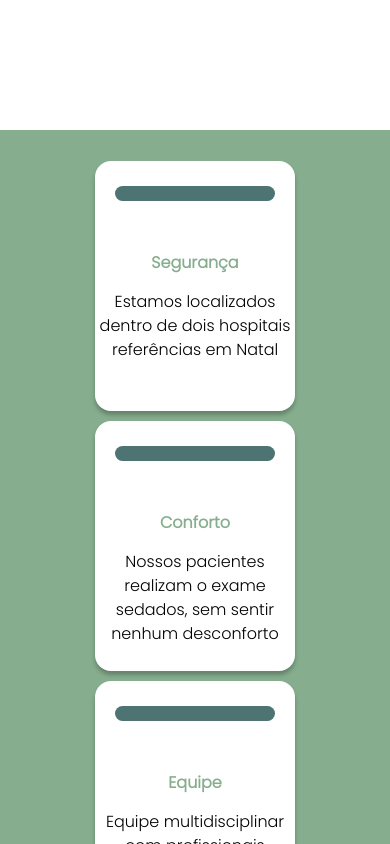
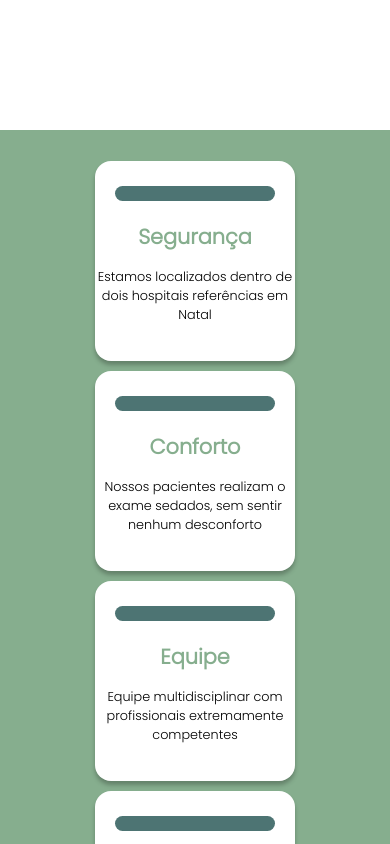
Before and after one commit to caduce3/clinicaPrototipo2, a Next.js app in the folder clinica/: page / in a window 390 px wide. Shown: the part 2100-2944 px from the top of the page. Built offline with nearby package versions, Linux system fonts and the light colour scheme.

Commit message:
alterações solicitadas pelo cliente em andamento

```diff
--- a/clinica/src/components/CardQuadrado/CardQuadrado.js
+++ b/clinica/src/components/CardQuadrado/CardQuadrado.js
@@ -3,7 +3,7 @@ import './style.css';
 
 function CardQuadrado(props) {
   return (
-    <>
+    < >
         <div id="cardQuadrado">
             <div id="quadrado"></div>
             <h3>{props.subtitulo}</h3>
@@ -11,7 +11,7 @@ function CardQuadrado(props) {
                 {props.texto}
             </p>
         </div>
-    </>
+    </ >
   )
 }
 
--- a/clinica/src/components/CardQuadrado/style.css
+++ b/clinica/src/components/CardQuadrado/style.css
@@ -1,28 +1,31 @@
 @import url('https://fonts.googleapis.com/css2?family=Poppins:wght@300&display=swap');
 
 #cardQuadrado {
-    width: 300px;
-    height: 300px;
+    width: 200px;
+    height: 200px;
     border-radius: 16px;
     box-shadow: 0px 4px 4px 0px #00000040;
     background-color: #ffffff;
     margin: auto;
     font-family: 'Poppins', sans-serif;
+
 }
 
 #cardQuadrado p {
     color: black;
     text-align: center;
     font-weight: 500!important;
+    font-size: 0.8rem;
 }
 
 
 #cardQuadrado h3 {
     color: #86AE8E;
     font-weight: bold;
-    font-size: 1.8rem;
+    font-size: 1.3rem;
     text-align: center;
     padding-bottom: 15px;
+    margin-top: -30px;
 }
 
 #cardQuadrado img {
@@ -33,19 +36,20 @@
 
 @media (max-width: 1200px) {
 
-    #cardQuadrado {
-        width: 200px;
-        height: 250px;
-    }
     #cardQuadrado img {
         padding-top: 10px;
 
     }
-    #cardQuadrado h3 {
-        font-size: 1rem;
+    #cardQuadrado {
+        width: 150px;
+        height: 150px;
+    }
+    #cardQuadrado p {
+        font-size: 0.6rem;
     }
 
-    #cardQuadrado p {
+
+    #cardQuadrado h3 {
         font-size: 1rem;
     }
 }
@@ -54,6 +58,19 @@
     #cardQuadrado {
         margin-bottom: 10px;
     }
+    #cardQuadrado {
+        width: 200px;
+        height: 200px;
+    }
+    #cardQuadrado p {
+        font-size: 0.8rem;
+    }
+
+
+    #cardQuadrado h3 {
+        font-size: 1.3rem;
+    }
+
 }
 
 #quadrado {
--- a/clinica/src/components/Main/Main.js
+++ b/clinica/src/components/Main/Main.js
@@ -69,6 +69,7 @@ function Main() {
             <div id='div-cardsCircles'>
                 <div style={{display: 'flex'}}>
                     <CardCircle
+
                         subtitulo1="Endoscopia diagnóstica"
                         subtitulo2="e terapêutica"
                         sub1="Endoscopia digestiva alta diagnóstica e terapêutica"
@@ -178,10 +179,10 @@ function Main() {
                 </p>
             </div>
         </section>
-        <section id='section4-main'>
+        <section >
             <iframe src="https://www.google.com/maps/embed?pb=!1m14!1m8!1m3!1d15876.908253750233!2d-35.2165138!3d-5.8235721!3m2!1i1024!2i768!4f13.1!3m3!1m2!1s0x7b2fff606639cc7%3A0x669e23c1a8eb7d32!
                 2sCl%C3%ADnica%20Endos%2C%20endoscopia%20diagn%C3%B3stica%20e%20terap%C3%AAutica%20%7C%20Unidade%20Promater!5e0!3m2!1spt-BR!2sbr!4v1701459404596!5m2!1spt-BR!2sbr" width=
-                "600" height="450"  allowfullscreen="" loading="lazy" referrerpolicy="no-referrer-when-downgrade" style={{borderRadius: "10px"}}>
+                "600" height="450"  allowfullscreen="" loading="lazy" referrerpolicy="no-referrer-when-downgrade" style={{borderRadius: "10px", width: "100vw", height: "100vh"}}>
 
             </iframe>
         </section>
@@ -201,9 +202,9 @@ function Main() {
                 <Image src='/clinicaDentro2.jpg' alt='Parte interna clínica endos são lucas' width={730} height={1080}/>
             </div>
         </section>
-        <section id='section4-main'>
+        <section >
             <iframe src="https://www.google.com/maps/embed?pb=!1m14!1m8!1m3!1d15877.749785578326!2d-35.1999271!3d-5.7937202!3m2!1i1024!2i768!4f13.1!3m3!1m2!1s0x7b301f4aaf73f2f%3A0xa296e6bb9b66300f!2sCl%C3%ADnica%20Endos%2C%20endoscopia%20%7 C%20Unidade%20Casa%20de%20sa%C3%BAde%20S%C3%A3o%20Lucas!5e0!3m2!1spt-BR!2sbr!4v1701460047377!5m2!1spt-BR!2sbr" width=
-                "600" height="450"  allowfullscreen="" loading="lazy" referrerpolicy="no-referrer-when-downgrade" style={{borderRadius: "10px"}}>
+                "600" height="450"  allowfullscreen="" loading="lazy" referrerpolicy="no-referrer-when-downgrade" style={{borderRadius: "10px",  width: "100vw", height: "100vh"}}>
 
             </iframe>
         </section>
--- a/clinica/src/components/Main/style.css
+++ b/clinica/src/components/Main/style.css
@@ -89,6 +89,7 @@
     display: flex;
     flex-direction: column;
     justify-content: center;
+    margin-right: 125px;
 }
 
 @media (max-width: 950px) {
@@ -119,6 +120,9 @@
         width: 250px;
         font-size: 2rem;
     }
+    #div-cardsCircles {
+        margin-right: 70px;
+    }
 }
 
 @media (max-width: 480px) {
@@ -148,6 +152,7 @@
     color: #86AE8E;
     padding-bottom: 5%;
     width: 100vw;
+
 }
 
 #section3-main h2 {
@@ -174,6 +179,11 @@
     #cardQuadrado-secao3 {
         flex-direction: column;
     }
+}
+
+#cardQuadrado-secao3 {
+    padding-left: 5%;
+    padding-right: 5%;
 }
 
 
--- a/clinica/src/components/Modal/Modal.js
+++ b/clinica/src/components/Modal/Modal.js
@@ -53,7 +53,7 @@ function Modal(props) {
               <div className="inline-block align-middle bg-white rounded-lg text-left overflow-hidden shadow-xl transform transition-all sm:my-8 sm:align-middle sm:max-w-lg sm:w-full">
                 <div className="bg-white px-4 pb-4 pt-5 sm:p-6 sm:pb-4">
                   <div className="sm:flex sm:items-start">
-                    <div className="mt-3 text-center sm:ml-4 sm:mt-0 sm:text-left">
+                    <div className="mt-3 text-center sm:ml-4 sm:mt-0 sm:text-left" style={{marginRight: '18px'}}>
                       <div as="h3" className="subh3">
                         <h3 style={{color: "#4D7473", fontFamily: "Poppins", fontSize: "24px", fontWeight:"700", textAlign:"center"}}>{props.subtitulo}</h3>
                       </div>
```
